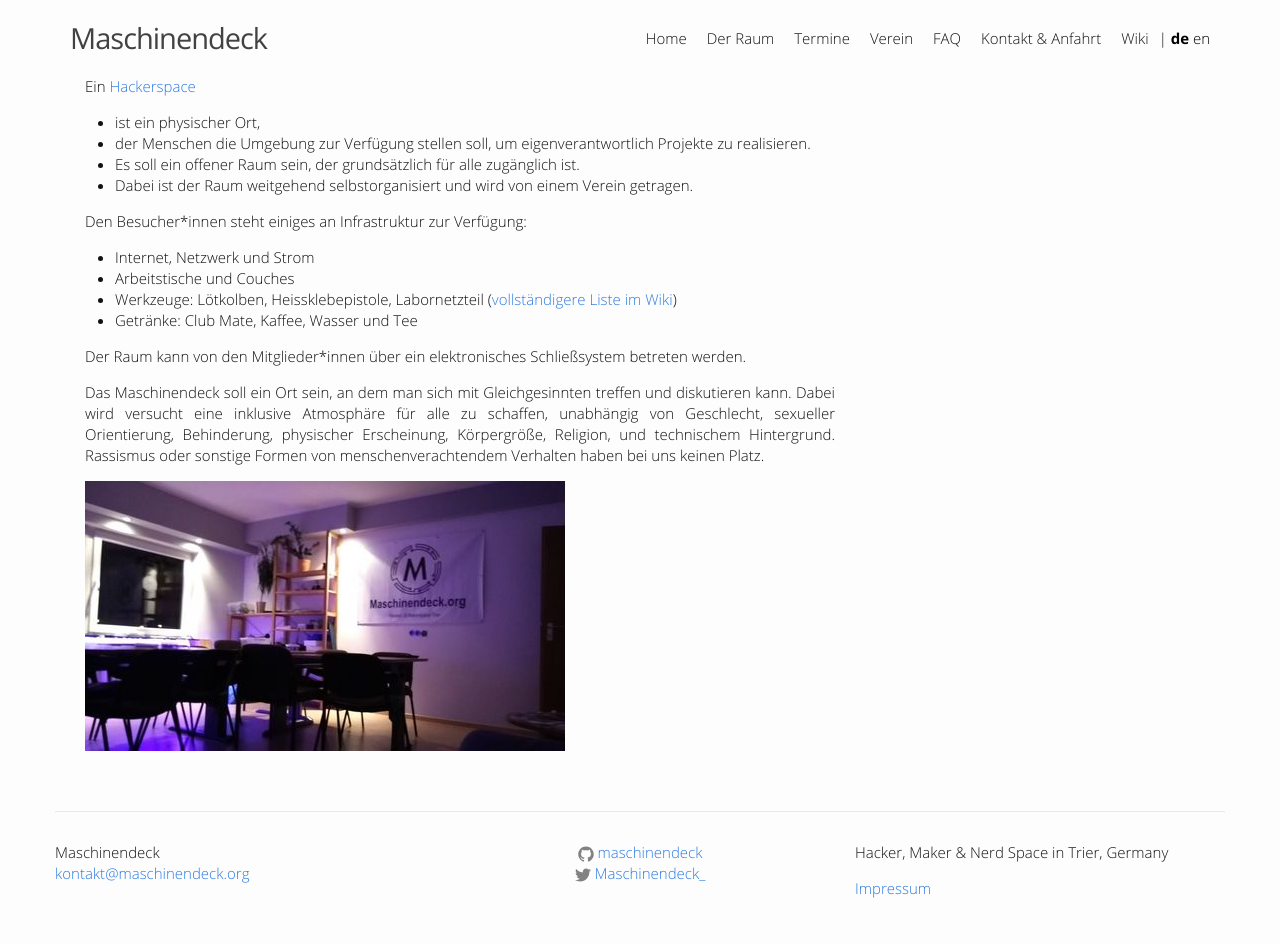
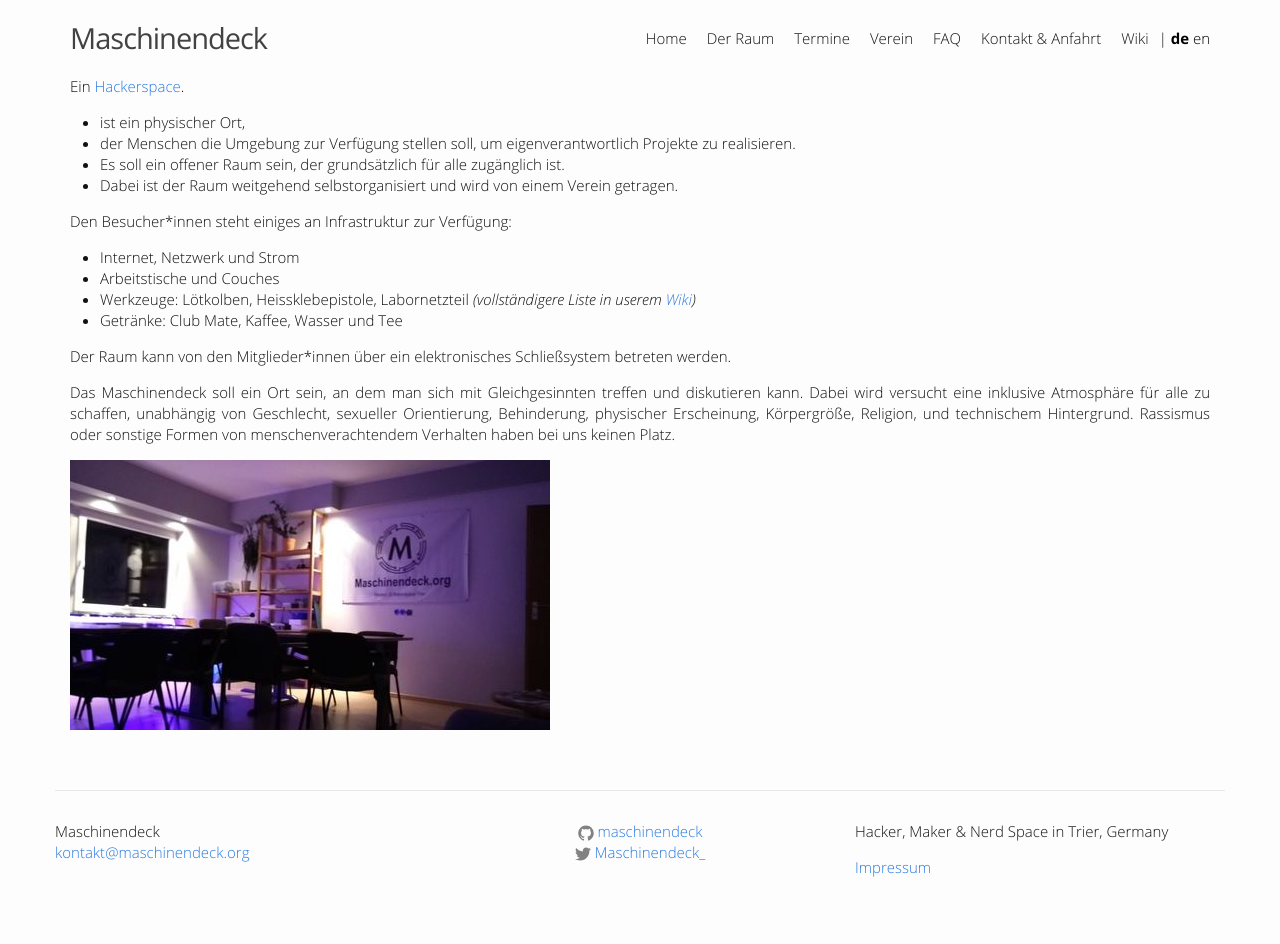
Before and after one commit to maschinendeck/maschinendeck.github.io, a Jekyll site: the page built from raum.md, in a window 1280 px wide. Built offline with Jekyll 4.4.1, drawn with Linux system fonts in a browser that asks for light colours; after the commit the page ends 923 px from its top, so only the background shows below that.

Commit message:
fixed typos; translated unnecessary `html` to `markdown`

```diff
--- a/raum.md
+++ b/raum.md
@@ -7,49 +7,29 @@ ref: room
 ---
 
 
-<div class="container">
-<div class="row">
-<div class="col-md-8">
 
-<p>
-Ein <a href="https://de.wikipedia.org/wiki/Hackerspace" target="blank">Hackerspace</a>
+Ein [Hackerspace][2].
 
-<ul>
-  <li>ist ein physischer Ort,</li>
-  <li>der Menschen die Umgebung zur Verfügung stellen soll, um eigenverantwortlich Projekte zu realisieren.</li>
-  <li>Es soll ein offener Raum sein, der grundsätzlich für alle zugänglich
-ist.</li>
-  <li>Dabei ist der Raum weitgehend selbstorganisiert und wird von einem Verein getragen.</li>
-</ul>
-</p>
+* ist ein physischer Ort,
+* der Menschen die Umgebung zur Verfügung stellen soll, um eigenverantwortlich Projekte zu realisieren.
+* Es soll ein offener Raum sein, der grundsätzlich für alle zugänglich
+ist.
+* Dabei ist der Raum weitgehend selbstorganisiert und wird von einem Verein getragen.
 
-<p>
 Den Besucher*innen steht einiges an Infrastruktur zur Verfügung:
 
-<ul>
-  <li>Internet, Netzwerk und Strom</li>
-  <li>Arbeitstische und Couches</li>
-  <li>Werkzeuge: Lötkolben, Heissklebepistole, Labornetzteil (<a href="http://wiki.maschinendeck.org/wiki/Der_Raum">vollständigere Liste im Wiki</a>)</li>
-  <li>Getränke: Club Mate, Kaffee, Wasser und Tee</li>
-</ul>
+* Internet, Netzwerk und Strom
+* Arbeitstische und Couches
+* Werkzeuge: Lötkolben, Heissklebepistole, Labornetzteil *(vollständigere Liste in userem [Wiki][1])*
+* Getränke: Club Mate, Kaffee, Wasser und Tee
 
 Der Raum kann von den Mitglieder*innen über ein elektronisches Schließsystem betreten werden.
-</p>
 
-<p>
 Das Maschinendeck soll ein Ort sein, an dem man sich mit Gleichgesinnten treffen und diskutieren kann. Dabei wird versucht eine inklusive Atmosphäre für alle zu
 schaffen, unabhängig von Geschlecht, sexueller Orientierung, Behinderung, physischer Erscheinung, Körpergröße, Religion, und technischem Hintergrund.
 Rassismus oder sonstige Formen von menschenverachtendem Verhalten haben bei uns keinen Platz.
-</p>
 
+![](/images/maschinendeck.jpg)
 
-</div>
-</div>
-
-<div class="row">
-<div class="col-md-12">
-<img src="/images/maschinendeck.jpg" />
-</div>
-</div>
-
-</div>
+[1]: http://wiki.maschinendeck.org/wiki/Der_Raum
+[2]: https://de.wikipedia.org/wiki/Hackerspace
```
Also changed, not shown: about.md (+3 -3 lines), about_en.md (+4 -4 lines), faq.md (+5 -2 lines), raum_en.md (+11 -32 lines).
